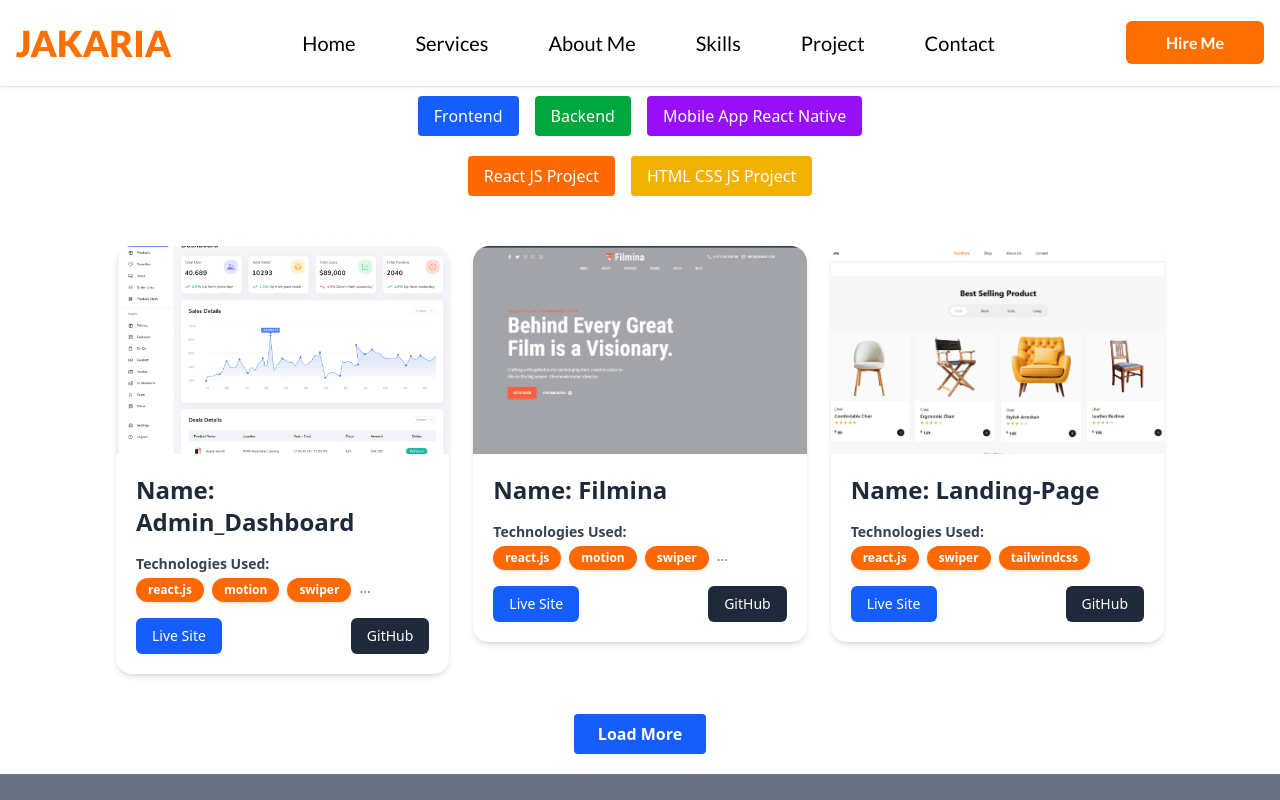
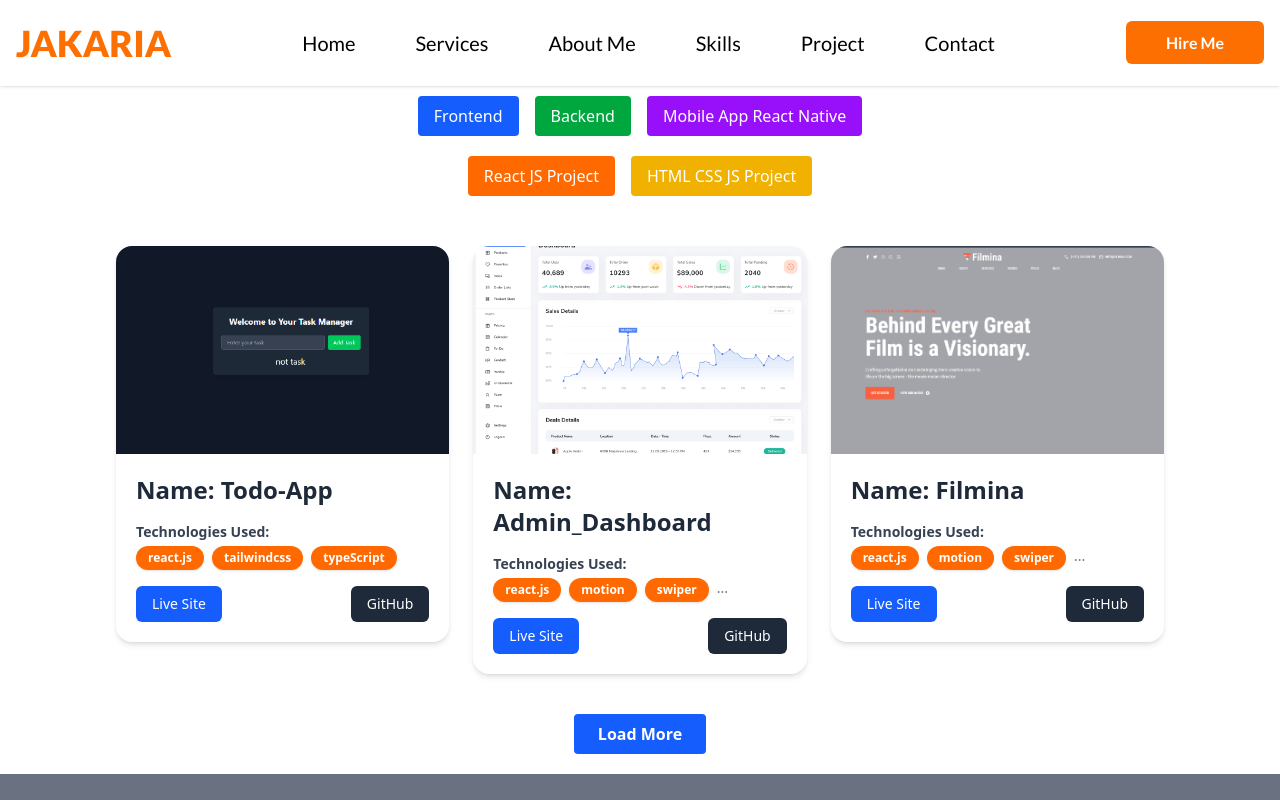
Before and after one commit to Jakaria-Ahmod/MyPortfolio, a React (Vite) app: page /project in a window 1280 px wide. Shown: the top 800 px of the page. Built offline with nearby package versions, Linux system fonts and the light colour scheme.

Commit message:
resume update and project update

```diff
--- a/src/page/About/components/AboutRight.jsx
+++ b/src/page/About/components/AboutRight.jsx
@@ -1,5 +1,3 @@
-import React from 'react';
-
 const AboutRight = () => {
   return (
     <div className="w-full max-w-4xl mx-auto px-4">
@@ -50,7 +48,7 @@ const AboutRight = () => {
 
         <div className="mt-6">
           <a
-            href="https://drive.google.com/file/d/1cAfUdGmlQ6mBnccV-dXnyNqmjRYDuJXb/view?usp=drive_link"
+            href="https://drive.google.com/file/d/1ssclT7KWf-w2ir7CO6IArMey_QyFDMIR/view?usp=drive_link"
             target="_blank"
             rel="noopener noreferrer"
             className="inline-block py-3 px-6 capitalize bg-praimary text-white font-Lato text-base font-bold cursor-pointer rounded-md transition duration-300 hover:bg-opacity-90"
--- a/src/page/Home/components/LayoutLeft.jsx
+++ b/src/page/Home/components/LayoutLeft.jsx
@@ -1,9 +1,8 @@
-import React from 'react';
+import CountUp from 'react-countup';
 import { CiLinkedin } from 'react-icons/ci';
-import { FaFacebook, FaGithub, FaInstagram, FaWhatsapp } from 'react-icons/fa';
+import { FaFacebook, FaGithub, FaWhatsapp } from 'react-icons/fa';
+import { Link } from 'react-router';
 import { Typewriter } from 'react-simple-typewriter';
-import { Link } from 'react-router';
-import CountUp from 'react-countup';
 
 const LayoutLeft = () => {
   const typingWords = [
@@ -104,7 +103,7 @@ const LayoutLeft = () => {
             Hire Me
           </Link>
           <a
-            href="https://drive.google.com/file/d/1cAfUdGmlQ6mBnccV-dXnyNqmjRYDuJXb/view?usp=drive_link"
+            href="https://drive.google.com/file/d/1ssclT7KWf-w2ir7CO6IArMey_QyFDMIR/view?usp=drive_link"
             target="_blank"
             className="py-3 px-8 capitalize bg-praimary text-white font-Lato text-base font-bold rounded-md"
           >
--- a/src/page/Projects/components/project.api.js
+++ b/src/page/Projects/components/project.api.js
@@ -1,16 +1,24 @@
-import GymImg from '../../../assets/img/gym.png';
-import movie from '../../../assets/img/movie.png';
-import landing from '../../../assets/img/landing.png';
-import pupy from '../../../assets/img/pupy.png';
+import builder from '../../../assets/img/buil.png';
+import Dashboard from '../../../assets/img/dashboard.png';
 import ecom from '../../../assets/img/ecom.png';
 import Girl from '../../../assets/img/girl.png';
+import GymImg from '../../../assets/img/gym.png';
+import landing from '../../../assets/img/landing.png';
+import movie from '../../../assets/img/movie.png';
 import podcast from '../../../assets/img/pod.png';
-import builder from '../../../assets/img/buil.png';
 import Port from '../../../assets/img/port.png';
+import pupy from '../../../assets/img/pupy.png';
+import Todo from '../../../assets/img/Todo.png';
+import user from '../../../assets/img/user.png';
 import web from '../../../assets/img/web.png';
-import user from '../../../assets/img/user.png';
-import Dashboard from '../../../assets/img/dashboard.png';
 export const projectsDataReactjs = [
+  {
+    name: 'Todo-app',
+    link: 'https://todo-type-script-sand.vercel.app/',
+    gitHubLink: 'https://github.com/Jakaria-Ahmod/Todo_TypeScript',
+    PojectImg: Todo,
+    technologies: ['react.js', 'tailwindcss', 'typeScript'],
+  },
   {
     name: 'Admin_Dashboard',
     link: 'https://admin-deshboard.vercel.app/',
--- a/src/page/Projects/index.jsx
+++ b/src/page/Projects/index.jsx
@@ -1,4 +1,3 @@
-import React from 'react';
 import { motion } from 'framer-motion';
 import ProjectSelector from './components/ProjectSelector';
 
--- a/src/page/Skills/SkillsApi.jsx
+++ b/src/page/Skills/SkillsApi.jsx
@@ -1,28 +1,28 @@
 import {
+  FaBootstrap,
+  FaCheckCircle,
+  FaCss3Alt,
+  FaFigma,
+  FaGitAlt,
+  FaGithub,
   FaHtml5,
-  FaCss3Alt,
   FaJsSquare,
   FaReact,
-  FaBootstrap,
-  FaGitAlt,
-  FaGithub,
-  FaFigma,
-  FaCheckCircle,
 } from 'react-icons/fa';
 
+import { MdAccessTime, MdViewCarousel } from 'react-icons/md';
 import {
+  SiAntdesign,
+  SiFirebase,
+  SiFormik,
+  SiNetlify,
+  SiReactrouter,
   SiRedux,
   SiTailwindcss,
-  SiAntdesign,
-  SiFirebase,
-  SiNetlify,
+  SiTypescript,
   SiVercel,
-  SiReactrouter,
-  SiFormik,
   SiVorondesign,
 } from 'react-icons/si';
-
-import { MdAccessTime, MdViewCarousel } from 'react-icons/md';
 
 //
 export const skills = [
@@ -66,6 +66,12 @@ export const skills = [
   {
     name: 'React.js',
     icon: <FaReact />,
+    color: '#61dafb',
+    level: 88,
+  },
+  {
+    name: 'Type Script',
+    icon: <SiTypescript />,
     color: '#61dafb',
     level: 88,
   },
```
Also changed, not shown: src/assets/img/Todo.png (added).
